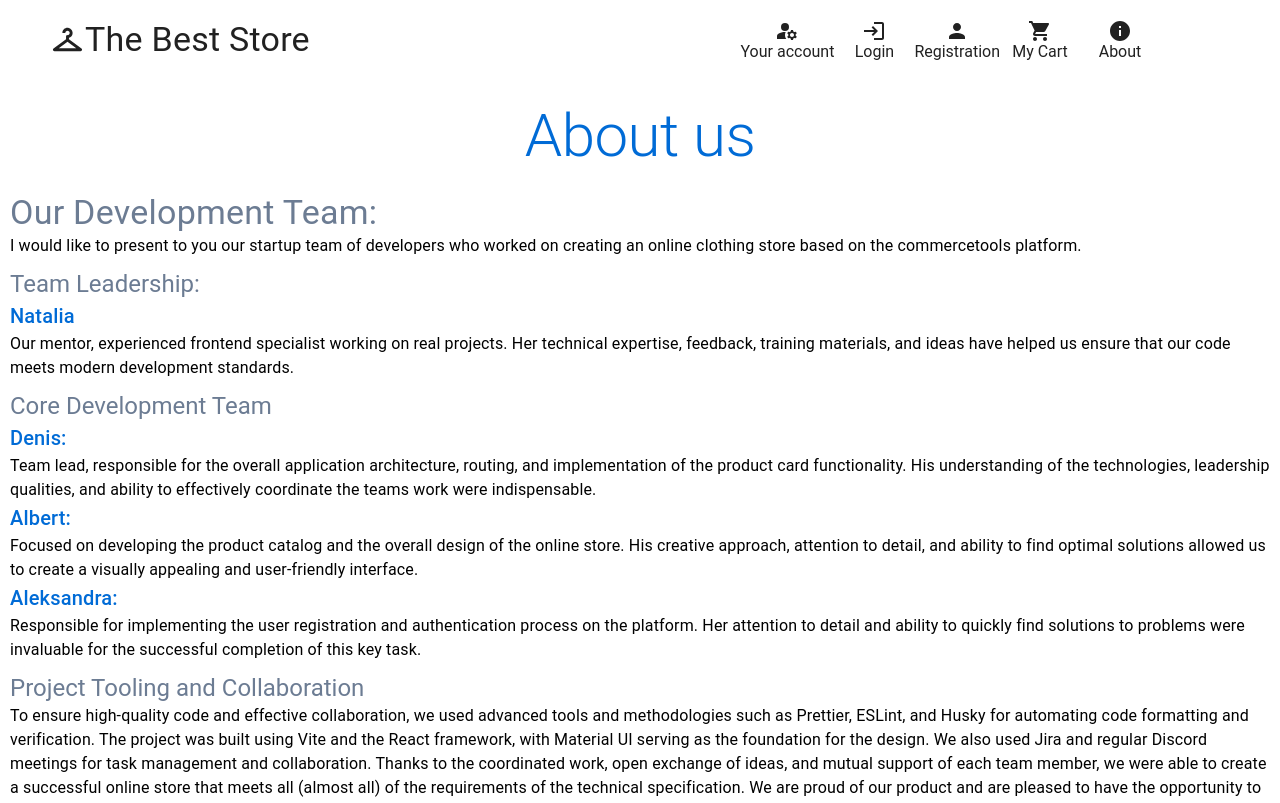
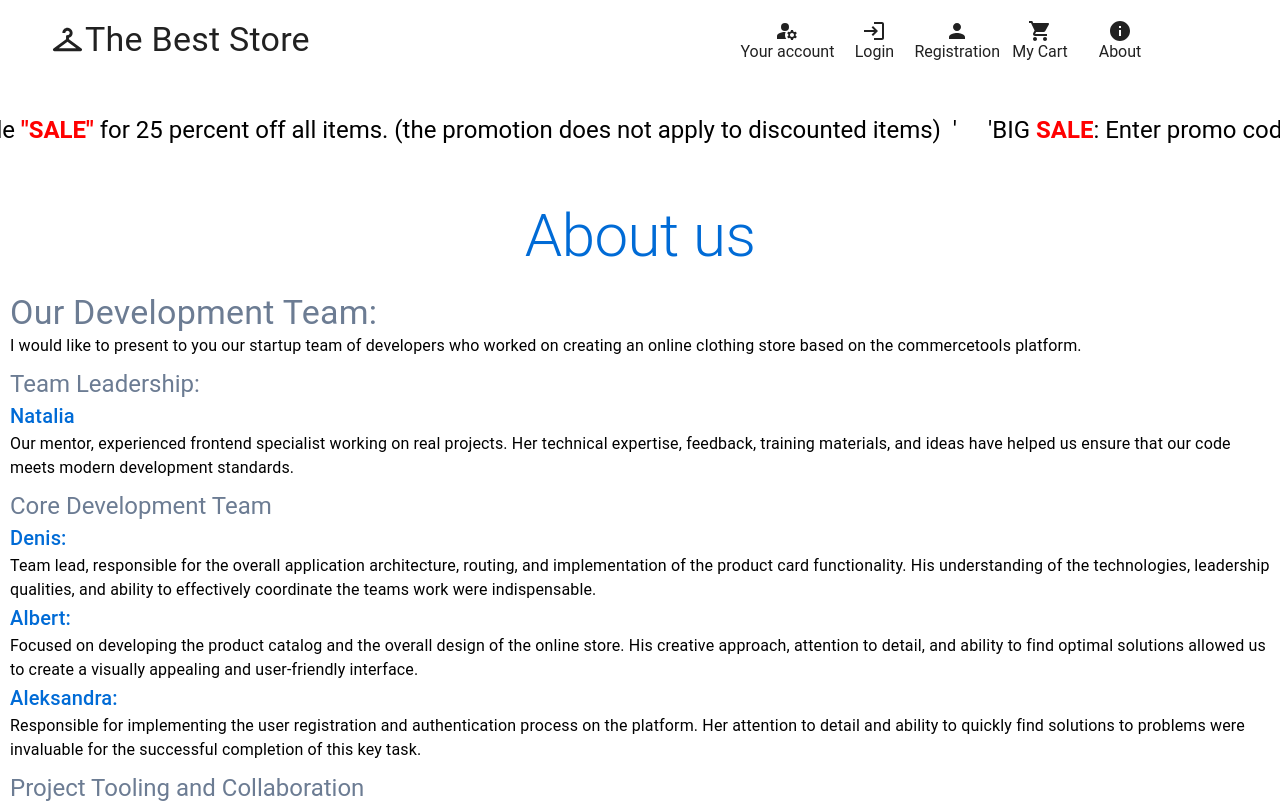
Before and after one commit to maybe-skiFF/eCommerce-Application, a React (Vite) app: page /about in a window 1280 px wide. Shown: the top 803 px of the page. Built offline with nearby package versions, Linux system fonts and the light colour scheme; what @commercetools/platform-sdk, @commercetools/sdk-client-v2 would draw is missing.

Commit message:
feat: add promo text

```diff
--- a/package.json
+++ b/package.json
@@ -30,6 +30,7 @@
     "eslint-config-prettier": "^9.1.0",
     "react": "^18.2.0",
     "react-dom": "^18.2.0",
+    "react-fast-marquee": "^1.6.4",
     "react-router-dom": "^6.23.0",
     "sass": "^1.77.0",
     "styled-components": "^6.1.9",
--- a/src/components/Header/Header.tsx
+++ b/src/components/Header/Header.tsx
@@ -16,6 +16,7 @@ import { SyntheticEvent, useState, useRef } from 'react';
 import { useIsAuth } from 'src/context/context';
 import { deleteCookie } from 'src/utils/cookieWork';
 import InfoIcon from '@mui/icons-material/Info';
+import Marquee from "react-fast-marquee";
 
 export function Header() {
   const { isAuth, setIsAuth } = useIsAuth();
@@ -196,6 +197,13 @@ export function Header() {
           </Box>
         </Toolbar>
       </AppBar>
+      <Marquee>
+        <Typography
+          variant='h5'
+          sx={{ lineHeight: '100px' }}>
+          'BIG <span style={{ color: 'red', fontWeight: '700' }}>SALE</span>: Enter promo code <span style={{ color: 'red', fontWeight: '700' }}>"SALE"</span> for 25 percent off all items. (the promotion does not apply to discounted items) &nbsp;'
+        </Typography>
+      </Marquee>
     </Box >
   );
 }
--- a/src/components/shopCard/ShopCard.tsx
+++ b/src/components/shopCard/ShopCard.tsx
@@ -28,9 +28,8 @@ export function ShopCard({ products, sortValue }: ShopCardProps) {
     setPage(1);
   };
 
-  const handlePageChange = (event: ChangeEvent<unknown>, value: number) => {
-    event.preventDefault();
-    setPage(value);
+  const handlePageChange = (_event: ChangeEvent<unknown>, page: number) => {
+    setPage(page);
   };
 
   const filteredProducts = products.filter(product => {
@@ -100,6 +99,7 @@ export function ShopCard({ products, sortValue }: ShopCardProps) {
   };
 
   const sortedProducts = sortProducts(filteredProducts);
+
   const paginatedProducts = sortedProducts.slice(
     (page - 1) * itemsPerPage,
     page * itemsPerPage,
```
Also changed, not shown: 1 other file (tests, documents, lock files or other folders).
